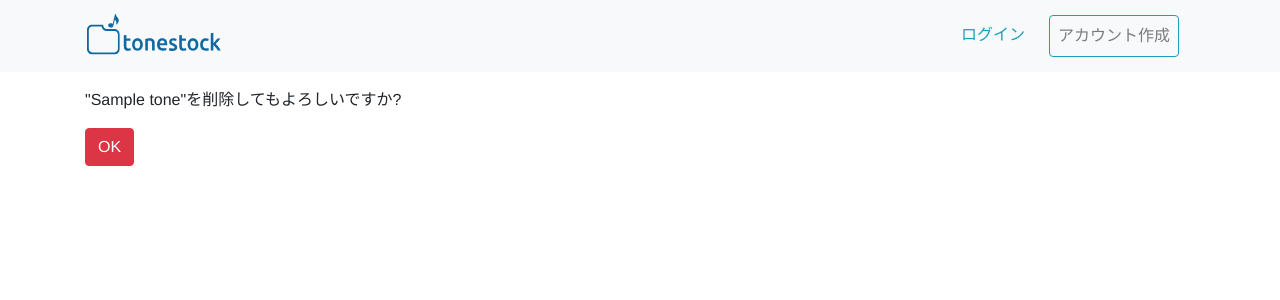
After one commit to tmtakashi/tonestock, a Django app: page /tones/1/delete/ in a window 1280 px wide. The commit adds this page. Shown: the top 300 px of the page. Run offline with Django 3.2, Linux system fonts and the light colour scheme; tables that the repository leaves empty hold one stand-in row (values such as "Sample post"); some libraries are stand-ins or nearby versions.

Commit message:
削除機能追加

```diff
--- /dev/null
+++ b/src/tones/templates/tones/tone_confirm_delete.html
@@ -0,0 +1,8 @@
+{% extends 'base.html' %}
+
+{% block content %}
+<form action="" method="POST">{% csrf_token %}
+    <p>"{{ object }}"を削除してもよろしいですか?</p>
+    <input class="btn btn-danger" type="submit" value="OK" />
+</form>
+{% endblock %}
--- a/src/tones/templates/tones/user_tone_list.html
+++ b/src/tones/templates/tones/user_tone_list.html
@@ -6,7 +6,9 @@
 <h2 class="title">My Tones</h2>
 {% for tone in user_tones %}
     <div>
-        <a href="{% url 'tones:detail' tone.pk %}">{{ tone.name }}</a> <a class="fas fa-edit" href="{% url 'tones:edit_tone'  tone.pk %}"></a>
+        <a href="{% url 'tones:detail' tone.pk %}">{{ tone.name }}</a>
+        <a class="fas fa-edit" href="{% url 'tones:edit_tone'  tone.pk %}"></a>
+        <a class="fas fa-trash-alt" href="{% url 'tones:delete'  tone.pk %}"></a>
     </div>
 {% endfor %}
 {% endblock %}
--- a/src/tones/urls.py
+++ b/src/tones/urls.py
@@ -1,12 +1,13 @@
 from django.urls import path
 
-from .views import tone_create_view, tone_edit_view, user_tones, ToneListView, ToneDetailView
+from .views import tone_create_view, tone_edit_view, user_tones, ToneListView, ToneDetailView, ToneDeleteView
 app_name = 'tones'
 
 urlpatterns = [
     path('add_tone/', tone_create_view, name='add_tone'),
-    path('<int:pk>/edit/', tone_edit_view, name='edit_tone'),
     path('my_tones/', user_tones, name='user_tone_list'),
     path('all_tones/', ToneListView.as_view(), name='all_tone_list'),
     path('<int:pk>/detail/', ToneDetailView.as_view(), name='detail'),
+    path('<int:pk>/edit/', tone_edit_view, name='edit_tone'),
+    path('<int:pk>/delete/', ToneDeleteView.as_view(), name='delete')
 ]
--- a/src/tones/views.py
+++ b/src/tones/views.py
@@ -1,7 +1,7 @@
 from django.contrib.auth import get_user_model
 from django.http import Http404
 from django.shortcuts import render
-from django.views.generic import ListView, DetailView
+from django.views.generic import ListView, DetailView, DeleteView
 from django.urls import reverse_lazy
 from django.shortcuts import redirect, get_object_or_404
 
@@ -94,3 +94,8 @@ class ToneDetailView(DetailView):
         context['pedals'] = self.object.pedal.all()
         context['amps'] = self.object.amp.all()
         return context
+
+
+class ToneDeleteView(DeleteView):
+    model = Tone
+    success_url = reverse_lazy('tones:user_tone_list')
```
